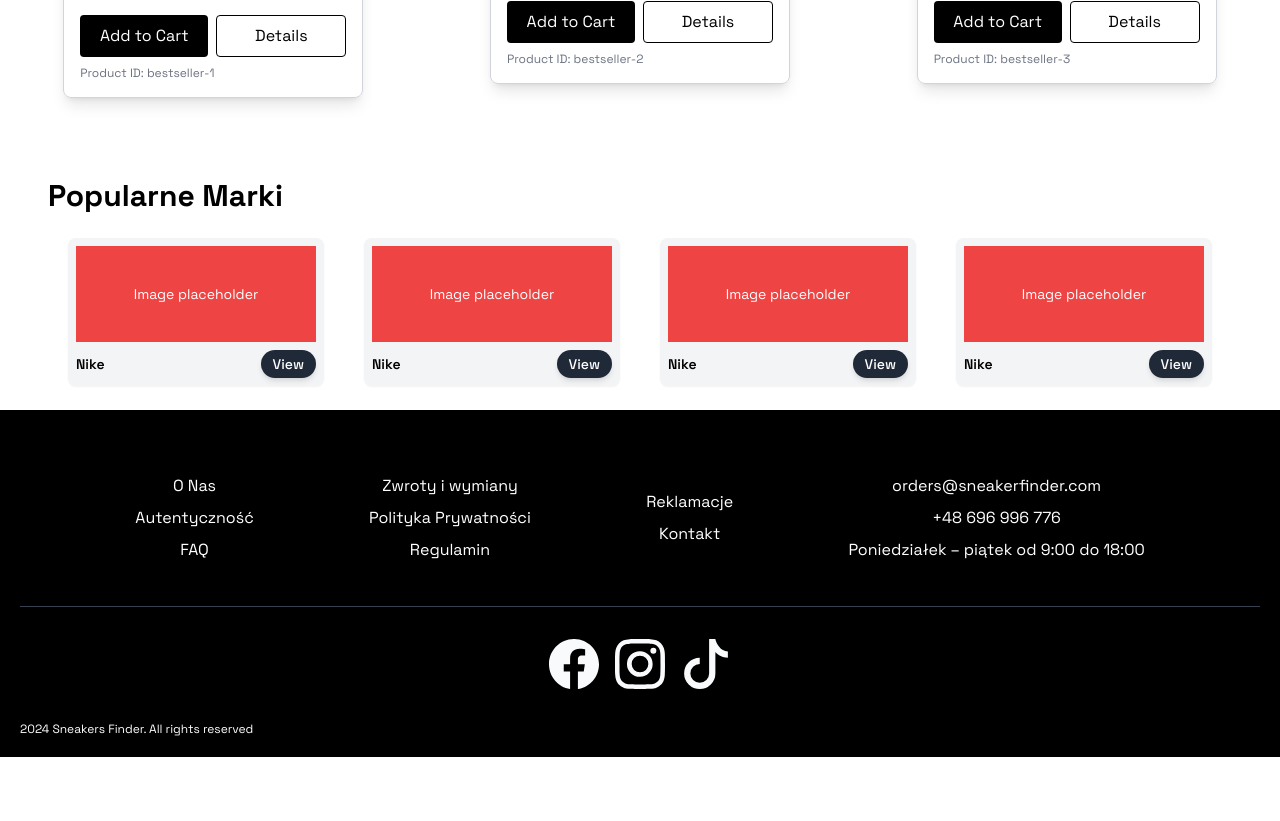
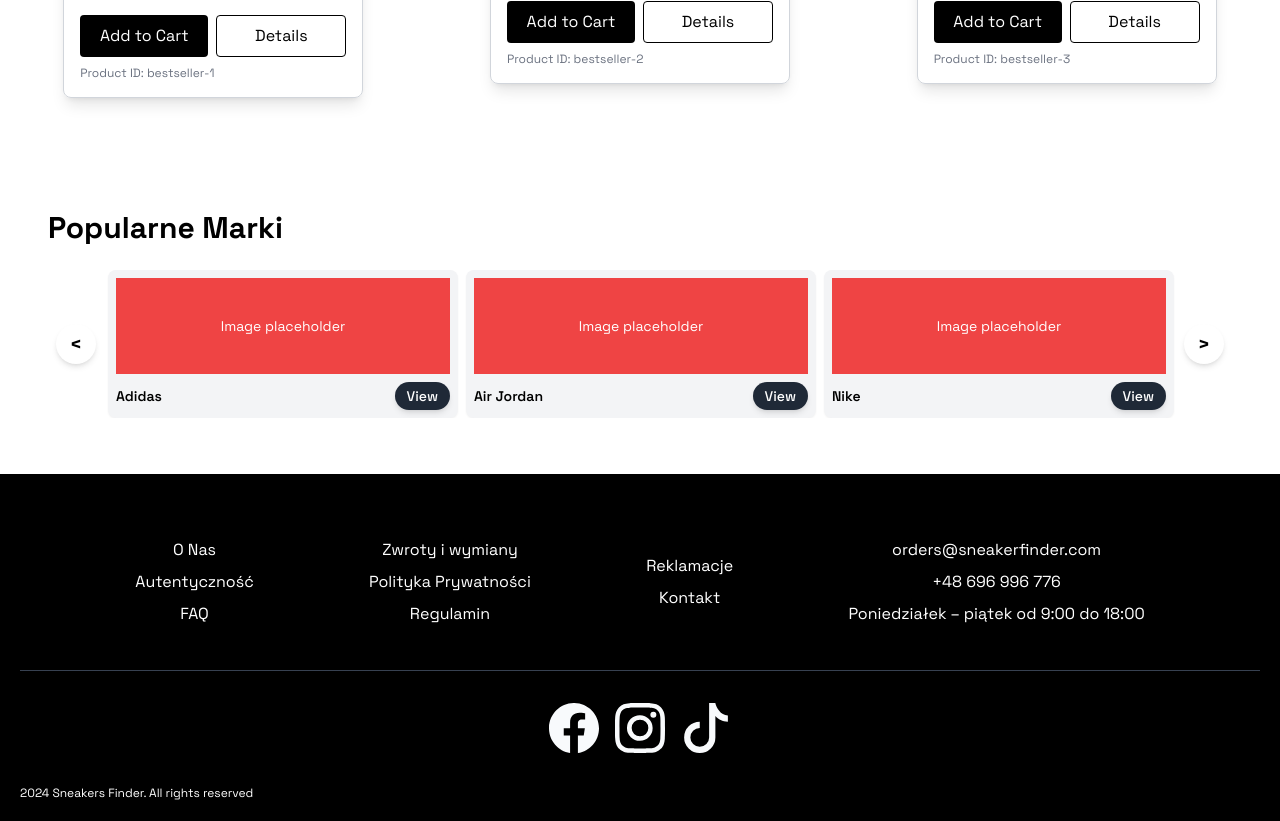
Before and after one commit to jklis2/Sneaker_Finder, a React (Vite) app in the folder Sneaker_Finder/SneakerFinderClient/: page / in a window 1280 px wide. Shown: the part 1260-2081 px from the top of the page. Before the commit the page ends 2017 px from the top, so only its background shows below. Built offline with nearby package versions, Linux system fonts and the light colour scheme; no server answers.

Commit message:
feat: Add carousel for popular brands in PopularBrands

```diff
--- a/Sneaker_Finder/SneakerFinderClient/src/components/BrandsCard.tsx
+++ b/Sneaker_Finder/SneakerFinderClient/src/components/BrandsCard.tsx
@@ -18,7 +18,7 @@
 
   const cardClasses = variant === 'large'
     ? "flex flex-col items-center p-4 bg-white rounded-xl shadow-lg w-72 hover:shadow-xl transition-shadow duration-300"
-    : "flex flex-col items-center p-2 bg-gray-100 rounded-lg shadow-sm w-1/5";
+    : "flex flex-col items-center p-2 bg-gray-100 rounded-lg shadow-sm w-[350px]";
 
   const imageClasses = variant === 'large'
     ? "w-full h-40 bg-red-500 flex items-center justify-center rounded-lg mb-4"
--- a/Sneaker_Finder/SneakerFinderClient/src/containers/PopularBrands.tsx
+++ b/Sneaker_Finder/SneakerFinderClient/src/containers/PopularBrands.tsx
@@ -1,16 +1,112 @@
+import { useState, useEffect, useCallback, useRef } from "react";
 import BrandsCard from "../components/BrandsCard";
 import H1 from "../components/H1";
+import { brands } from "../consts/brands";
+
+const POPULAR_BRANDS = brands.filter(brand =>
+  ["Adidas", "Air Jordan", "Nike", "Yeezy", "BAPE", "Travis Scott"].includes(brand.name)
+);
+
+const AUTO_SCROLL_INTERVAL = 10000;
+const CARDS_TO_SHOW = 3;
 
 export default function PopularBrands() {
+  const [currentIndex, setCurrentIndex] = useState(0);
+  const [isTransitioning, setIsTransitioning] = useState(false);
+  const timerRef = useRef<NodeJS.Timeout>();
+
+  const extendedBrands = [...POPULAR_BRANDS, ...POPULAR_BRANDS, ...POPULAR_BRANDS];
+
+  const resetPosition = useCallback(() => {
+    setIsTransitioning(false);
+    setCurrentIndex(POPULAR_BRANDS.length);
+  }, []);
+
+  const startAutoScroll = useCallback(() => {
+    if (timerRef.current) {
+      clearInterval(timerRef.current);
+    }
+    timerRef.current = setInterval(() => {
+      setIsTransitioning(true);
+      setCurrentIndex(current => current + 1);
+    }, AUTO_SCROLL_INTERVAL);
+  }, []);
+
+  const handleTransitionEnd = () => {
+    if (currentIndex >= POPULAR_BRANDS.length * 2) {
+      resetPosition();
+    } else if (currentIndex < POPULAR_BRANDS.length) {
+      setCurrentIndex(currentIndex + POPULAR_BRANDS.length);
+    }
+  };
+
+  useEffect(() => {
+    startAutoScroll();
+    return () => {
+      if (timerRef.current) {
+        clearInterval(timerRef.current);
+      }
+    };
+  }, [startAutoScroll]);
+
+  const handlePrevious = () => {
+    setIsTransitioning(true);
+    setCurrentIndex(current => current - 1);
+    startAutoScroll();
+  };
+
+  const handleNext = () => {
+    setIsTransitioning(true);
+    setCurrentIndex(current => current + 1);
+    startAutoScroll();
+  };
+
   return (
-    <>
-      <H1 className="px-12">Popularne Marki</H1>
-      <div className="flex space-x-10 text-center justify-center">
-        <BrandsCard name="Nike" />
-        <BrandsCard name="Nike" />
-        <BrandsCard name="Nike" />
-        <BrandsCard name="Nike" />
+    <div className="py-8">
+      <H1 className="px-12 mb-6">Popularne Marki</H1>
+      <div className="relative max-w-[1200px] mx-auto px-16">
+        <button
+          onClick={handlePrevious}
+          className="absolute left-4 top-1/2 -translate-y-1/2 bg-white rounded-full w-10 h-10 shadow-md hover:shadow-lg transition-shadow z-10 text-xl font-bold"
+          aria-label="Previous brands"
+        >
+          &lt;
+        </button>
+
+        <div className="overflow-hidden">
+          <div
+            className="flex transition-transform ease-in-out"
+            style={{
+              transform: `translateX(calc(-${currentIndex * 100}% / ${CARDS_TO_SHOW}))`,
+              transition: isTransitioning ? 'transform 500ms ease-in-out' : 'none',
+            }}
+            onTransitionEnd={handleTransitionEnd}
+          >
+            {extendedBrands.map((brand, index) => (
+              <div
+                key={`${brand.name}-${index}`}
+                className="flex-shrink-0 px-1"
+              >
+                <div className="flex justify-center items-center w-full">
+                  <BrandsCard
+                    name={brand.name}
+                    photo={brand.image}
+                    variant="default"
+                  />
+                </div>
+              </div>
+            ))}
+          </div>
+        </div>
+
+        <button
+          onClick={handleNext}
+          className="absolute right-4 top-1/2 -translate-y-1/2 bg-white rounded-full w-10 h-10 shadow-md hover:shadow-lg transition-shadow z-10 text-xl font-bold"
+          aria-label="Next brands"
+        >
+          &gt;
+        </button>
       </div>
-    </>
+    </div>
   );
 }
--- a/Sneaker_Finder/SneakerFinderClient/src/layouts/Navbar.tsx
+++ b/Sneaker_Finder/SneakerFinderClient/src/layouts/Navbar.tsx
@@ -53,6 +53,9 @@
           <Link to="/" className="text-gray-600 hover:text-gray-800 pl-16">
             Nowości
           </Link>
+          <Link to="/" className="text-gray-600 hover:text-gray-800">
+            Promocje
+          </Link>
           <Link to="/brands" className="text-gray-600 hover:text-gray-800">
             Marki
           </Link>
@@ -65,11 +68,8 @@
           >
             Asystent modowy
           </Link>
-          <Link to="/contact" className="text-gray-600 hover:text-gray-800">
+          <Link to="/contact" className="text-gray-600 hover:text-gray-800 pr-16">
             Kontakt
-          </Link>
-          <Link to="/" className="text-gray-600 hover:text-gray-800 pr-16">
-            Promocje
           </Link>
 
           {userData ? (
```
